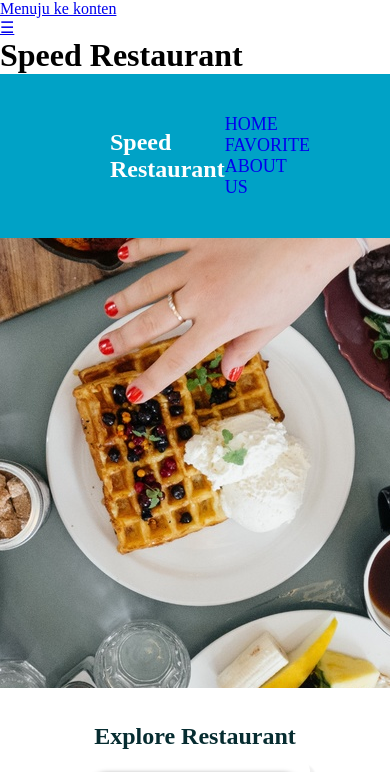
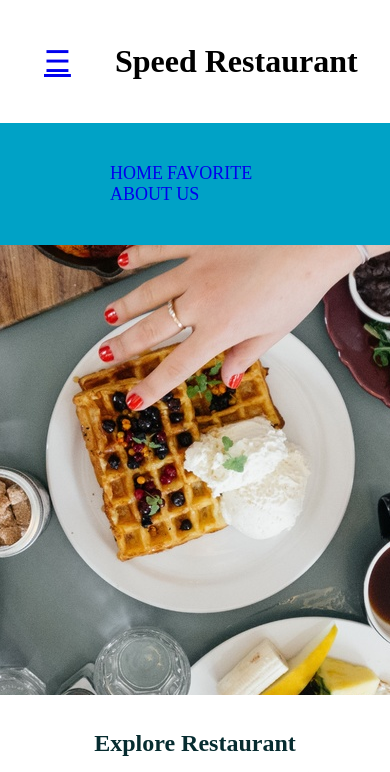
Before and after one commit to dollyranu/Submission-1-expert, a website built with webpack: page src/templates/index.html in a window 390 px wide. Both pictures are taken after a click on the link "navigation-menu". Shown: the top 772 px of the page. Built offline with nearby package versions, Linux system fonts and the light colour scheme; grey boxes are pictures that could not be loaded; files whose address does not match are found by name.

Commit message:
updatean bang

```diff
--- a/src/scripts/index.js
+++ b/src/scripts/index.js
@@ -3,5 +3,22 @@ import '../styles/main.css';
 import '../styles/responsive.css';
 import main from '../view/main';
 
+const menu = document.querySelector("#menu");
+const hero = document.querySelector(".hero");
+const mainElement = document.querySelector("main");
+const drawer = document.querySelector("#drawer");
+
+menu.addEventListener("click", function (event) {
+  drawer.classList.toggle("open");
+  event.stopPropagation();
+});
+
+hero.addEventListener("click", function () {
+  drawer.classList.remove("open");
+});
+
+mainElement.addEventListener("click", function () {
+  drawer.classList.remove("open");
+});
 
 document.addEventListener('DOMContentLoaded', main);
--- a/src/styles/main.css
+++ b/src/styles/main.css
@@ -63,6 +63,21 @@
   background-position: center;
 }
 
+.skip-link {
+  position: absolute;
+  top: -40px;
+  left: 0;
+  background-color: #00a2c6;
+  color: white;
+  padding: 8px;
+  z-index: 100;
+}
+
+.skip-link:focus {
+   top: 0;
+   padding: 44px;
+}
+
 footer{
   padding: 20px;
   color: white;
--- a/src/styles/responsive.css
+++ b/src/styles/responsive.css
@@ -19,3 +19,25 @@
         grid-template-columns: 1fr;
     }
 }
+
+@media screen and (max-width: 751px){
+    .header{
+        display: flex;
+        align-items: center;
+    }
+
+    .nav h1{
+        display: none;
+    }
+
+    .header__menu{
+        padding: 44px;
+        font-size: 30px;
+    }
+}
+
+@media screen and (min-width: 751px){
+    .header{
+        display: none;
+    }
+}
--- a/src/templates/index.html
+++ b/src/templates/index.html
@@ -1,5 +1,6 @@
 <!DOCTYPE html>
 <html lang="en">
+
 <head>
   <meta charset="UTF-8">
   <meta http-equiv="X-UA-Compatible" content="IE=edge">
@@ -9,7 +10,7 @@
 </head>
 
 <body>
-<a href="#konten" class="skip-link">Menuju ke konten</a>
+  <a href="#content" class="skip-link">Menuju ke konten</a>
 
   <header class="header">
     <a id="menu" class="header__menu" href="#" aria-label="navigation-menu">☰</a>
@@ -28,14 +29,14 @@
   <div class="hero">
   </div>
 
-  <div class="col-12">
+  <div id="content">
     <h2 class="section-heading">Explore Restaurant</h2>
-  </div>
 
     <div class="container">
       <main class="grid">
         <div class="postCard"></div>
       </main>
+    </div>
   </div>
 
   <footer>
@@ -43,4 +44,5 @@
   </footer>
 
 </body>
+
 </html>
```
Lines whose indentation alone changed are shown as unchanged.
